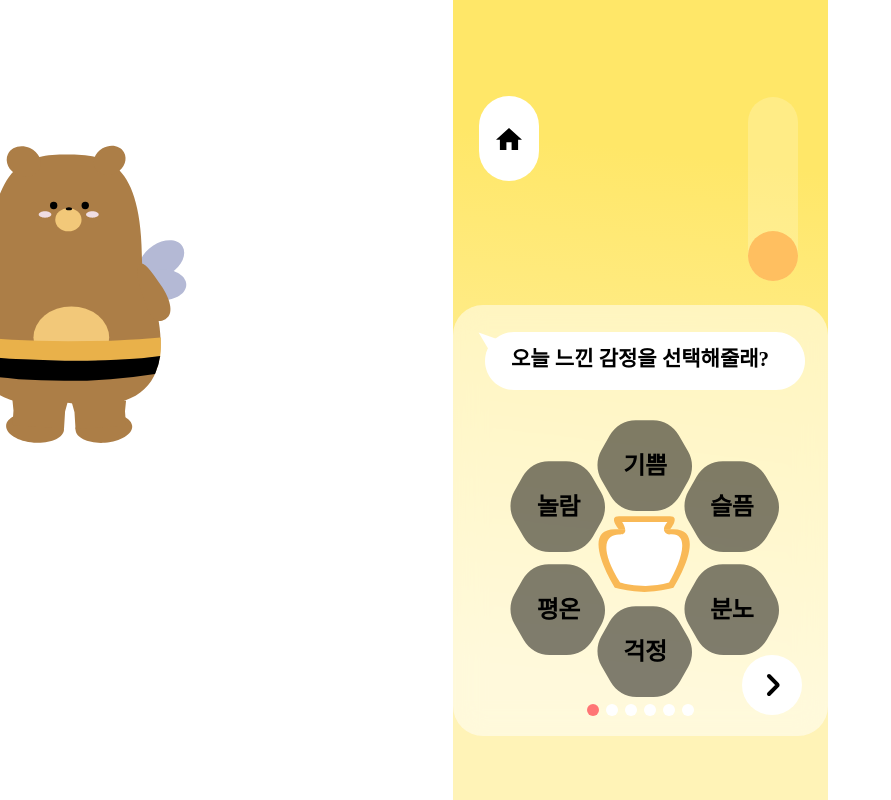
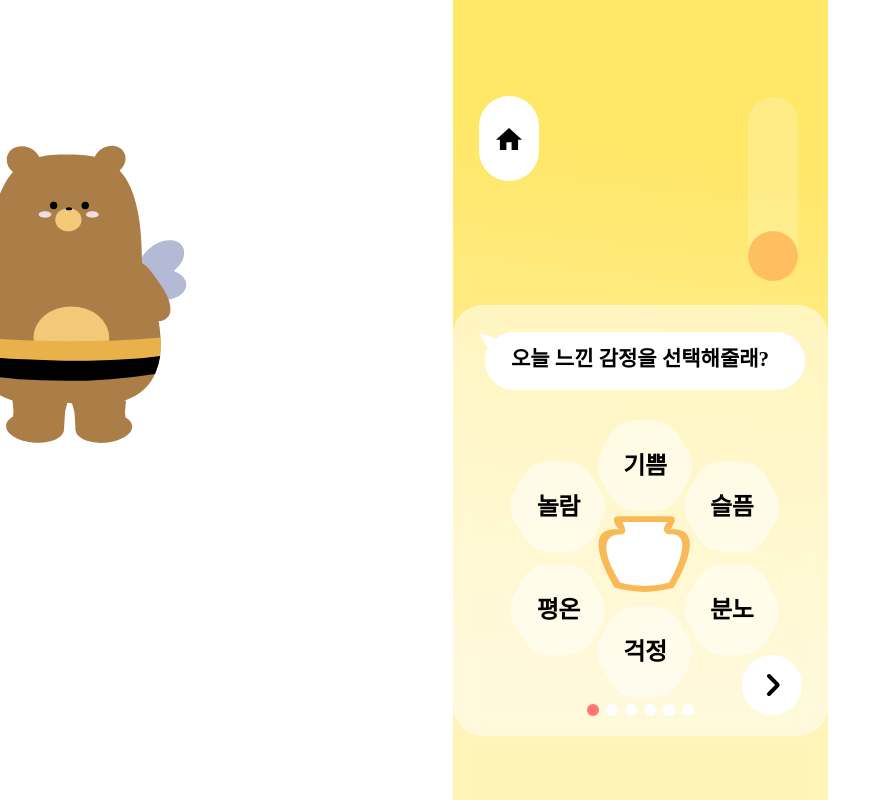
Before and after one commit to KAU2024-SANHAK/SANHAK_Client, a React (Vite) app: page /fastdiary in a window 1280 px wide. Shown: the whole page, without its empty margins (0-891 px from the left). Built offline with nearby package versions, Linux system fonts and the light colour scheme; no server answers.

Commit message:
feat: feeling button svg fill 값을 색상 코드 string 값으로 받도록 수정

```diff
--- a/src/assets/svg/IcDiaryFeeling.jsx
+++ b/src/assets/svg/IcDiaryFeeling.jsx
@@ -1,7 +1,7 @@
 const SvgIcDairyFeeling = (props)=>(
     <svg xmlns="http://www.w3.org/2000/svg" width="96" height="92" viewBox="0 0 96 92" >
         <g filter="url(#filter0_b_464_1077)">
-            <path d="M12.683 15.39C18.0543 5.87034 28.178 0.0253832 39.1079 0.133559L56.0908 0.301642C66.7023 0.406666 76.4687 6.10994 81.7747 15.3002L91.0073 31.2915C96.3133 40.4817 96.3693 51.7913 91.1545 61.0336L82.8086 75.8253C77.4373 85.345 67.3136 91.1899 56.3837 91.0818L39.4008 90.9137C28.7893 90.8086 19.0229 85.1054 13.7169 75.9151L4.48429 59.9238C-0.821697 50.7336 -0.877665 39.424 4.3371 30.1817L12.683 15.39Z" fillOpacity="0.5"/>
+            <path d="M12.683 15.39C18.0543 5.87034 28.178 0.0253832 39.1079 0.133559L56.0908 0.301642C66.7023 0.406666 76.4687 6.10994 81.7747 15.3002L91.0073 31.2915C96.3133 40.4817 96.3693 51.7913 91.1545 61.0336L82.8086 75.8253C77.4373 85.345 67.3136 91.1899 56.3837 91.0818L39.4008 90.9137C28.7893 90.8086 19.0229 85.1054 13.7169 75.9151L4.48429 59.9238C-0.821697 50.7336 -0.877665 39.424 4.3371 30.1817L12.683 15.39Z" fill={props.color} fillOpacity="0.5"/>
         </g>
         <defs>
             <filter id="filter0_b_464_1077" x="-29.5349" y="-29.8677" width="154.561" height="150.951" filterUnits="userSpaceOnUse" colorInterpolationFilters="sRGB">
--- a/src/components/FastDiarySteps/FeelingHive/FeelingHive.jsx
+++ b/src/components/FastDiarySteps/FeelingHive/FeelingHive.jsx
@@ -9,8 +9,8 @@ export default function FeelingHive(){
     return(
         <S.FeelingHiveWrapper>
             <S.FirstLayer>
-                <BtnDiaryFeeling feeling = {feeling} setFeeling = {setFeeling} color = 'theme.colors.feeling.happy_yellow' text = '놀람'/>
-                <BtnDiaryFeeling feeling = {feeling} setFeeling = {setFeeling} color = '${({ theme }) => theme.colors.feeling.happy_yellow};' text = '평온'/>
+                <BtnDiaryFeeling feeling = {feeling} setFeeling = {setFeeling} color = '#FFCA99' text = '놀람'/>
+                <BtnDiaryFeeling feeling = {feeling} setFeeling = {setFeeling} color = '#B9FFB3' text = '평온'/>
             </S.FirstLayer>
 
             <S.SecondLayer>
--- a/src/components/common/buttons/DiaryFeelings/BtnDiaryFeeling.jsx
+++ b/src/components/common/buttons/DiaryFeelings/BtnDiaryFeeling.jsx
@@ -4,7 +4,7 @@ export default function BtnDiaryFeeling({feeling, setFeeling, color, text}){
     return(
         <S.DiaryFeelingButtonWrapper type='button' onClick={()=>{setFeeling(text)}}>
             <S.FeelingText>{text}</S.FeelingText>
-            <S.DiaryFeelingButton color={feeling === text ? color : '${({ theme }) => theme.colors.normal.white}'} fill='red' />
+            <S.DiaryFeelingButton color={feeling === text ? color : 'white'}  />
         </S.DiaryFeelingButtonWrapper>
 
     )
```
